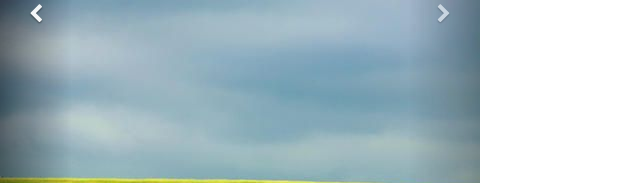
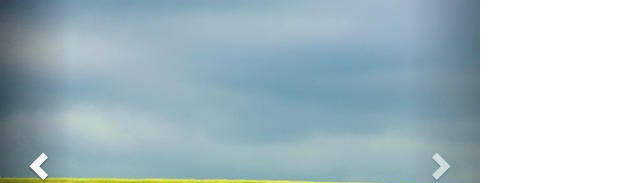
Before and after one commit to YomiA/Vue, a website: page CarouselExample.html in a window 1280 px wide. Shown: the top 183 px of the page, 0-640 px from the left. Drawn offline with Linux system fonts and the light colour scheme.

Commit message:
Bootstrap Plugin and carousel

```diff
--- a/CarouselExample.html
+++ b/CarouselExample.html
@@ -36,11 +36,11 @@
         </div>
 <!--        轮播导航-->
         <a class="carousel-control left" role="button" href="#myCarousel" data-slide="prev">
-            <span class="vertical-center fa fa-chevron-left" aria-hidden="true"></span>
+            <span class="glyphicon glyphicon-chevron-left" aria-hidden="true"></span>
             <span class="sr-only">Previous</span>
         </a>
         <a class="carousel-control right" role="button" href="#myCarousel" data-slide="next">
-            <span class="vertical-center fa fa-chevron-right" aria-hidden="true"></span>
+            <span class="glyphicon glyphicon-chevron-right" aria-hidden="true"></span>
             <span class="sr-only">Next</span>
         </a>
     </div>
```
